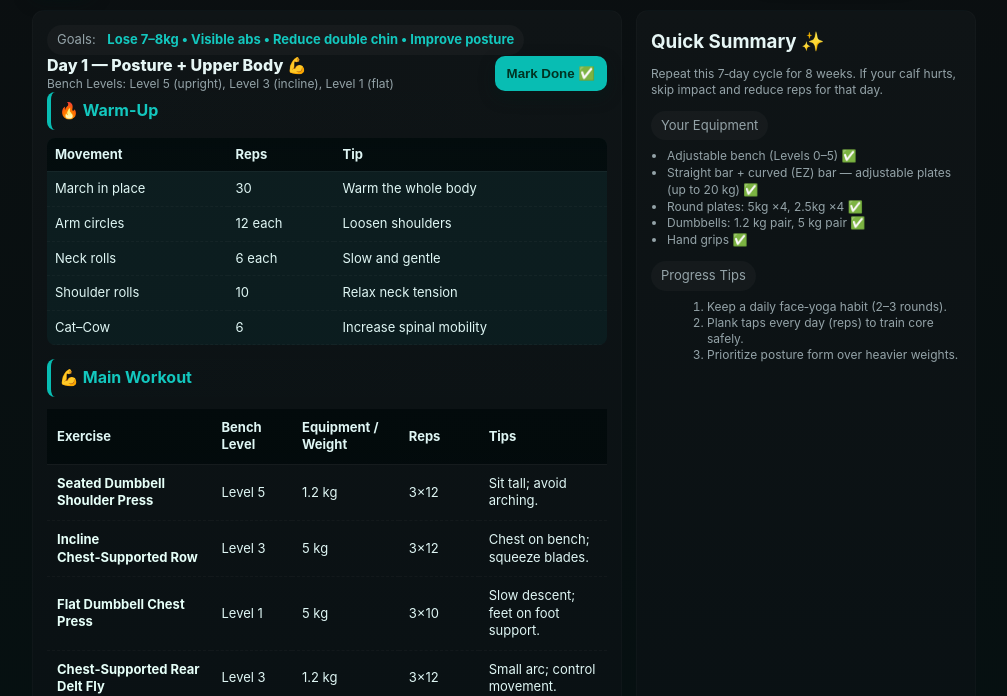
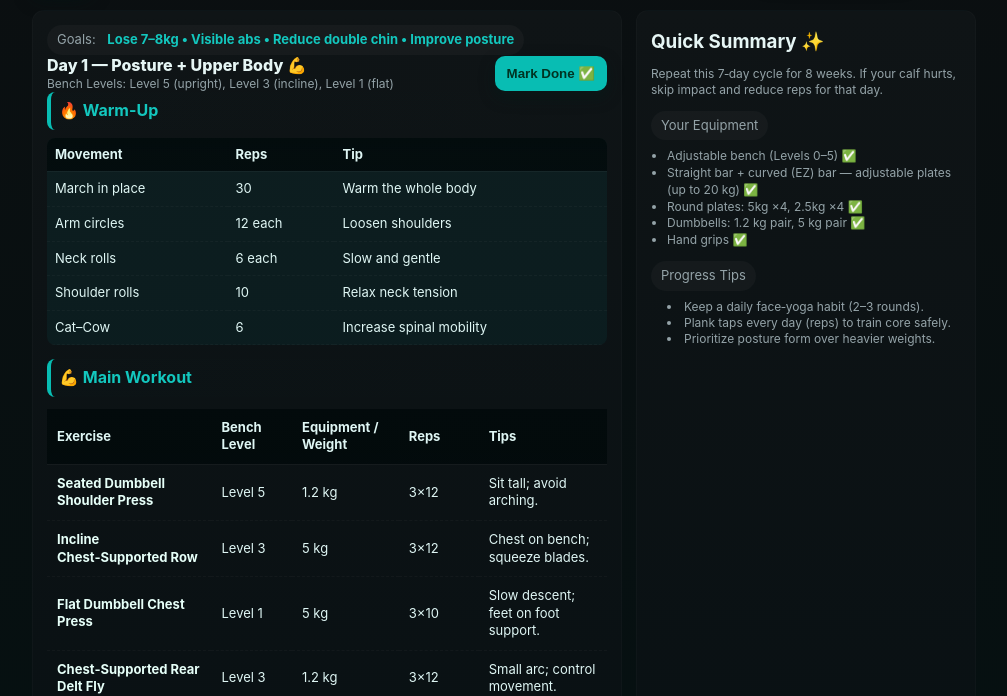
Before and after one commit to kalpeshnaval/exercies, a plain HTML site: page index.html in a window 1280 px wide. Shown: the part 110-806 px from the top of the page, without its empty margins (136-1143 px from the left). Drawn offline with Linux system fonts and the light colour scheme.

Commit message:
Update index.html

```diff
--- a/index.html
+++ b/index.html
@@ -1102,7 +1102,7 @@
 
           <div style="margin-top: 12px">
             <div class="pill">Progress Tips</div>
-            <ol class="small" style="margin: 8px 0 0 16px">
+            <div class="small" style="margin: 8px 0 0 16px">
               <li>Keep a daily face‑yoga habit (2–3 rounds).</li>
               <li>Plank taps every day (reps) to train core safely.</li>
               <li>Prioritize posture form over heavier weights.</li>
```
